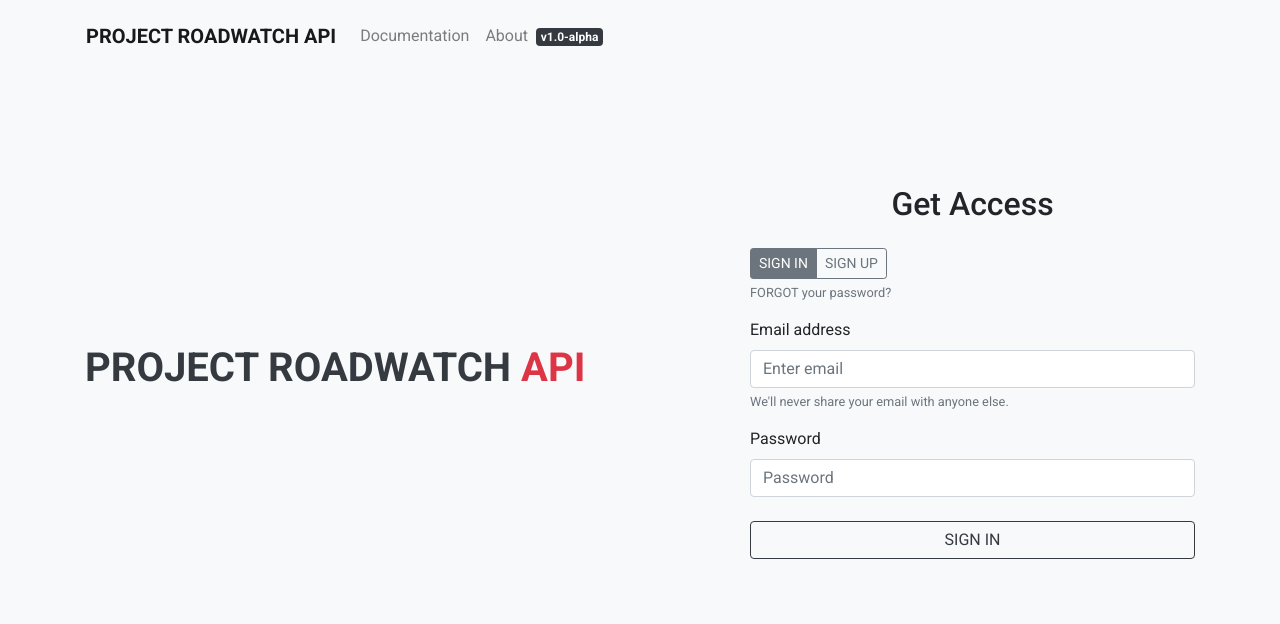
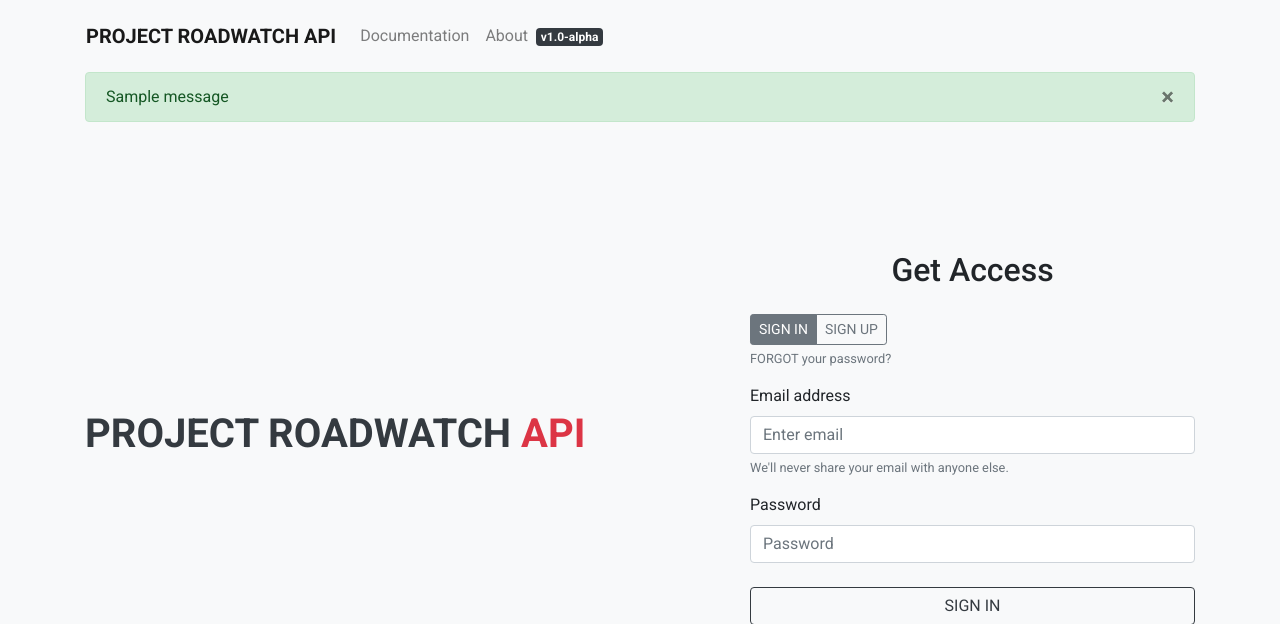
Before and after one commit to ce1ebrimbor/project-roadwatch, a Python web app: template project/client/templates/login.html in a window 1280 px wide. Shown: the top 624 px of the page. Run offline with Jinja, Linux system fonts and the light colour scheme; the template is opened without the code that fills it: most values are stand-ins (such as "Sample title", 1, 10 or a date in 2020); one stand-in notice (Sample message) is shown; some libraries are stand-ins or nearby versions.

Commit message:
Refactor templates

```diff
--- /dev/null
+++ b/project/client/templates/base.html
@@ -0,0 +1,48 @@
+<!doctype html>
+<html lang="fr">
+  <head>
+    <!-- Required meta tags -->
+    <meta charset="utf-8">
+    <meta name="viewport" content="width=device-width, initial-scale=1, shrink-to-fit=no">
+
+    <!-- Bootstrap CSS -->
+    <link rel="stylesheet" href="https://stackpath.bootstrapcdn.com/bootstrap/4.3.1/css/bootstrap.min.css" integrity="sha384-ggOyR0iXCbMQv3Xipma34MD+dH/1fQ784/j6cY/iJTQUOhcWr7x9JvoRxT2MZw1T" crossorigin="anonymous">
+
+    <!-- My CSS -->
+    <link rel="stylesheet" type="text/css" href="{{url_for('static', filename='main.css')}}">
+    <title>Project Roadwatch - Sign In </title>
+  </head>
+  <body class="bg-light">
+    <div class="container">
+      <div class="row">
+        <nav class="navbar py-3 navbar-expand-lg navbar-light bg-light">
+          <a class="navbar-brand font-weight-bold" href="#">PROJECT ROADWATCH API</a>
+          <button class="navbar-toggler" type="button" data-toggle="collapse" data-target="#navbarText" aria-controls="navbarText" aria-expanded="false" aria-label="Toggle navigation">
+            <span class="navbar-toggler-icon"></span>
+          </button>
+          <div class="collapse navbar-collapse" id="navbarText">
+            <ul class="navbar-nav">
+
+              <li class="nav-item">
+                <a class="nav-link" href="#">Documentation<span class="sr-only">(current)</span></a>
+              </li>
+              <li class="nav-item">
+                <a class="nav-link" href="#">About</a>
+              </li>
+            </ul>
+            <ul class="navbar-nav">
+              <li class="nav-item">
+                <span class="badge badge-dark float">v1.0-alpha</span>
+              </li>
+            </ul>
+          </div>
+        </nav>
+      </div>
+
+    {% block content %}{% endblock %}
+    </div>
+    <script src="https://code.jquery.com/jquery-3.3.1.slim.min.js" integrity="sha384-q8i/X+965DzO0rT7abK41JStQIAqVgRVzpbzo5smXKp4YfRvH+8abtTE1Pi6jizo" crossorigin="anonymous"></script>
+    <script src="https://stackpath.bootstrapcdn.com/bootstrap/4.3.1/js/bootstrap.min.js" integrity="sha384-JjSmVgyd0p3pXB1rRibZUAYoIIy6OrQ6VrjIEaFf/nJGzIxFDsf4x0xIM+B07jRM" crossorigin="anonymous"></script>
+    {% block js %}{% endblock %}
+  </body>
+</html>
--- a/project/client/templates/login.html
+++ b/project/client/templates/login.html
@@ -1,45 +1,18 @@
-  <!doctype html>
-<html lang="fr">
-  <head>
-    <!-- Required meta tags -->
-    <meta charset="utf-8">
-    <meta name="viewport" content="width=device-width, initial-scale=1, shrink-to-fit=no">
+{% extends 'base.html' %}
 
-    <!-- Bootstrap CSS -->
-    <link rel="stylesheet" href="https://stackpath.bootstrapcdn.com/bootstrap/4.3.1/css/bootstrap.min.css" integrity="sha384-ggOyR0iXCbMQv3Xipma34MD+dH/1fQ784/j6cY/iJTQUOhcWr7x9JvoRxT2MZw1T" crossorigin="anonymous">
-
-    <!-- My CSS -->
-    <link rel="stylesheet" type="text/css" href="{{url_for('static', filename='main.css')}}">
-
-
-    <title>Project Roadwatch - Sign In </title>
-  </head>
-  <body class="bg-light">
-    <div class="container">
-      <div class="row">
-        <nav class="navbar py-3 navbar-expand-lg navbar-light bg-light">
-          <a class="navbar-brand font-weight-bold" href="#">PROJECT ROADWATCH API</a>
-          <button class="navbar-toggler" type="button" data-toggle="collapse" data-target="#navbarText" aria-controls="navbarText" aria-expanded="false" aria-label="Toggle navigation">
-            <span class="navbar-toggler-icon"></span>
+{% block content %}
+{% with messages = get_flashed_messages() %}
+  {% if messages %}
+    {% for message in messages %}
+    <div class="alert alert-success" role="alert" >
+      {{ message }}
+      <button type="button" class="close" data-dismiss="alert" aria-label="Close">
+        <span aria-hidden="true">&times;</span>
       </button>
-          <div class="collapse navbar-collapse" id="navbarText">
-            <ul class="navbar-nav">
-
-              <li class="nav-item">
-                <a class="nav-link" href="#">Documentation<span class="sr-only">(current)</span></a>
-              </li>
-              <li class="nav-item">
-                <a class="nav-link" href="#">About</a>
-              </li>
-            </ul>
-            <ul class="navbar-nav">
-              <li class="nav-item">
-                <span class="badge badge-dark float">v1.0-alpha</span>
-              </li>
-            </ul>
       </div>
-        </nav>
-      </div>
+    {% endfor %}
+  {% endif %}
+{% endwith %}
 <div class="row full-screen align-items-center" >
   <div class="col-lg-7">
     <h1 class="logo text-dark">PROJECT ROADWATCH <span class="text-danger">API</span></h1>
@@ -109,12 +82,9 @@
     </div>
   </div>
 </div>
-    </div>
+{% endblock %}
 
-    <!-- Optional JavaScript -->
-    <!-- jQuery first, then Popper.js, then Bootstrap JS -->
-    <script src="https://code.jquery.com/jquery-3.3.1.slim.min.js" integrity="sha384-q8i/X+965DzO0rT7abK41JStQIAqVgRVzpbzo5smXKp4YfRvH+8abtTE1Pi6jizo" crossorigin="anonymous"></script>
-    <script src="https://stackpath.bootstrapcdn.com/bootstrap/4.3.1/js/bootstrap.min.js" integrity="sha384-JjSmVgyd0p3pXB1rRibZUAYoIIy6OrQ6VrjIEaFf/nJGzIxFDsf4x0xIM+B07jRM" crossorigin="anonymous"></script>
+{% block js %}
 <script src="{{url_for('static', filename='auth.js')}}" ></script>
 <script type="text/html" id="confirm-pw-template">
 <div class="form-group" id="confirm-password-group" >
@@ -122,5 +92,4 @@
  <input type="password" class="form-control" name="confirmPassword" id="confirm-password" placeholder="Password">
 </div>
 </script>
-  </body>
-</html>
+{% endblock %}
--- a/project/server/user/views.py
+++ b/project/server/user/views.py
@@ -1,6 +1,6 @@
 # project/server/user/views.py
 
-from flask import Blueprint, render_template, request
+from flask import Blueprint, render_template, request, flash
 from project.server.models import User
 from project.server import db
 
@@ -24,7 +24,7 @@ def auth():
         user.set_password(password=password)
         db.session.add(user)
         db.session.commit()
-
-        return 'OK'
+        flash('Your registration was successfull, you can sign in now.')
+        return render_template("login.html", sigup=False)
     else:
         return 'User already exists'
```
Lines whose indentation alone changed are shown as unchanged.
